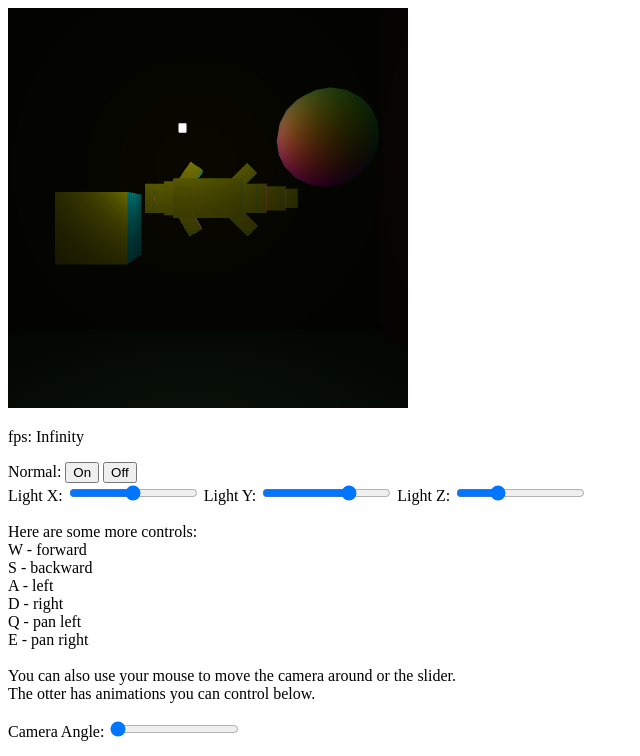
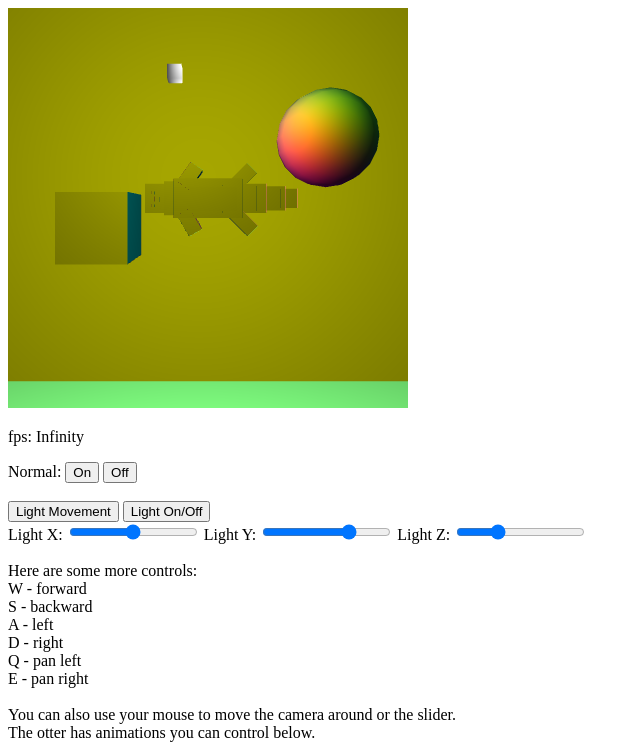
Before and after one commit to cjs44/CSE160, a plain HTML site: page A4/World.html in a window 1280 px wide. Shown: the top 756 px of the page, without its empty margins (0-640 px from the left). Drawn offline with Linux system fonts and the light colour scheme; animation ran at ten frames a second.

Commit message:
Progress but still buggy

```diff
--- a/A4/Cube.js
+++ b/A4/Cube.js
@@ -38,7 +38,7 @@ class Cube {
         gl.uniformMatrix4fv(u_ModelMatrix, false, this.matrix.elements);
 
         if (this.textureNum === 0 && this.texColorWeight === 0) {
-            drawCubeFast();
+            drawCubeTextured();
         } else if (this.textureNum === 2) {
             drawCubeNormal();
         }
--- a/A4/World.html
+++ b/A4/World.html
@@ -16,6 +16,9 @@
       Normal:
       <input type="button" id="normalOn" value="On" />
       <input type="button" id="normalOff" value="Off" />
+      <br><br>
+      <input type="button" id="lightMove" value="Light Movement" />
+      <input type="button" id="light" value="Light On/Off" />
       <br>
       <label for="lightXSlide">Light X:</label>
       <input type="range" id="lightXSlide" name="lightXSlide" min="-250" max="250" value="0" />
--- a/A4/World.js
+++ b/A4/World.js
@@ -16,7 +16,7 @@ var VSHADER_SOURCE =
   void main() {
     gl_Position = u_ProjectionMatrix * u_ViewMatrix * u_GlobalRotation * u_ModelMatrix * a_Position;
     v_UV = a_UV;
-    // v_Normal = normalize(u_NormalMatrix * a_Normal);
+    // v_Normal = normalize(vec3(u_NormalMatrix * vec4(a_Normal, 0.0)));
     v_Normal = a_Normal;
     v_VertPos = u_ModelMatrix * a_Position;
   }`;
@@ -33,6 +33,8 @@ var FSHADER_SOURCE =
   uniform int u_whichTexture;
   uniform float u_texColorWeight;
   uniform vec3 u_lightPos;
+  uniform vec3 u_cameraPos;
+  uniform bool u_lightOn;
   void main() {
     vec4 texColor0 = texture2D(u_Sampler0, v_UV); // texture0
     vec4 texColor1 = texture2D(u_Sampler1, v_UV); // texture1
@@ -57,16 +59,26 @@ var FSHADER_SOURCE =
     //  }
 
     vec3 lightVector = u_lightPos - vec3(v_VertPos);
+    float r = length(lightVector);
 
-    float r = length(lightVector);
-    gl_FragColor = vec4(vec3(gl_FragColor)/(r*r), 1);
+    vec3 L = normalize(lightVector);
+    vec3 N = normalize(v_Normal);
+    float nDotL = max(dot(N,L), 0.0);
 
-    // vec3 L = normalize(lightVector);
-    // vec3 N = normalize(v_Normal);
-    // float nDotL = max(dot(N,L), 0.0);
-    // //gl_FragColor = vec4(vec3(nDotL), 1.0);
-    // gl_FragColor = gl_FragColor * nDotL;
-    // gl_FragColor.a = 1.0;
+    // Reflection
+    vec3 R = reflect(-L, N);
+
+    // Eye
+    vec3 E = normalize(u_cameraPos - vec3(v_VertPos));
+
+    // Specular
+    float specular = pow(max(dot(E, R), 0.0), 5.0);
+
+    vec3 diffuse = vec3(gl_FragColor) * nDotL;
+    vec3 ambient = vec3(gl_FragColor) * 0.3;
+    if (u_lightOn) {
+      gl_FragColor = vec4(specular+diffuse+ambient, 1.0);
+    }
   }`;
 
 // Global vars
@@ -76,6 +88,8 @@ let a_Position;
 let a_UV;
 let a_Normal;
 let u_lightPos;
+let u_lightOn;
+let u_cameraPos;
 let u_Sampler0;
 let u_Sampler1;
 let u_baseColor;
@@ -84,6 +98,7 @@ let u_ModelMatrix;
 let u_GlobalRotation;
 let u_ViewMatrix;
 let u_ProjectionMatrix;
+// let u_NormalMatrix;
 
 // Setup WebGL with canvas
 function setupWebGL() {
@@ -150,6 +165,13 @@ function connectVariablesToGLSL() {
   }
 
   // Get the storage location of u_baseColor
+  u_lightOn = gl.getUniformLocation(gl.program, 'u_lightOn');
+  if (!u_lightOn) {
+    console.log('Failed to get the storage location of u_lightOn');
+    return;
+  }
+
+  // Get the storage location of u_baseColor
   u_baseColor = gl.getUniformLocation(gl.program, 'u_baseColor');
   if (!u_baseColor) {
     console.log('Failed to get the storage location of u_baseColor');
@@ -167,6 +189,13 @@ function connectVariablesToGLSL() {
   u_lightPos = gl.getUniformLocation(gl.program, 'u_lightPos');
   if (!u_lightPos) {
     console.log('Failed to get the storage location of u_lightPos');
+    return false;
+  }
+
+  // Get the storage location of u_lightPos
+  u_cameraPos = gl.getUniformLocation(gl.program, 'u_cameraPos');
+  if (!u_cameraPos) {
+    console.log('Failed to get the storage location of u_cameraPos');
     return false;
   }
 
@@ -198,6 +227,14 @@ function connectVariablesToGLSL() {
     return;
   }
 
+  // Get the storage location of u_NormalMatrix
+  // u_NormalMatrix = gl.getUniformLocation(gl.program, 'u_NormalMatrix');
+  // if (!u_NormalMatrix) {
+  //   console.log('Failed to get the storage location of u_NormalMatrix');
+  //   return;
+  // }
+
+  gl.uniform1f(u_lightOn, g_lightOn);
   // Set initial value for this matrix to identify
   var identifyM = new Matrix4();
   gl.uniformMatrix4fv(u_ModelMatrix, false, identifyM.elements);
@@ -222,11 +259,16 @@ let g_animateLeftLeg = false;
 
 let g_normalOn = true;
 let g_lightPos = [0, 1, -1];
+let g_lightMove = true;
+let g_lightOn = true;
 
 function addActionsForUI() {
   // normal buttons
   document.getElementById('normalOn').onclick = function () { g_normalOn = true; };
   document.getElementById('normalOff').onclick = function () { g_normalOn = false; };
+  // light
+  document.getElementById('lightMove').onclick = function () { g_lightMove = !g_lightMove; };
+  document.getElementById('light').onclick = function () { g_lightOn = !g_lightOn; };
   // light sliders
   document.getElementById('lightXSlide').addEventListener('input', function () { g_lightPos[0] = -this.value / 100; renderScene(); });
   document.getElementById('lightYSlide').addEventListener('input', function () { g_lightPos[1] = this.value / 100; renderScene(); });
@@ -397,7 +439,9 @@ function updateAnimationAngles() {
     g_leftLegAngle = 15 * Math.sin(2 * g_seconds);
   }
 
-  g_lightPos[0] = Math.cos(g_seconds);
+  if (g_lightMove) {
+    g_lightPos[0] = Math.cos(g_seconds);
+  }
 }
 
 function keydown(ev) {
@@ -465,6 +509,13 @@ function renderScene() {
   // View
   gl.uniformMatrix4fv(u_ViewMatrix, false, camera.viewMatrix.elements);
 
+  // Normal
+  // var normalMatrix = new Matrix4();
+  // normalMatrix.set(sky.matrix);
+  // normalMatrix.invert();
+  // normalMatrix.transpose();
+  // gl.uniformMatrix4fv(u_NormalMatrix, false, normalMatrix.elements);
+
   // camera angle
   // slider
   var globalRotMatrix = new Matrix4().rotate(g_globalAngle, 0, 1, 0);
@@ -477,14 +528,19 @@ function renderScene() {
   gl.clear(gl.COLOR_BUFFER_BIT | gl.DEPTH_BUFFER_BIT);
 
   // Light
-  gl.uniform3f(u_lightPos, g_lightPos[0], g_lightPos[1], -g_lightPos[2]);
+  gl.uniform3f(u_lightPos, g_lightPos[0], g_lightPos[1], g_lightPos[2]);
+
+  gl.uniform3f(u_cameraPos, camera.eye[0], camera.eye[1], camera.eye[2]);
+
+  gl.uniform1i(u_lightOn, g_lightOn);
 
   var light = new Cube();
   light.color = [1, 1, 1, 1];
   light.textureNum = 0;
+  // if (g_normalOn) light.textureNum = 2;
   light.texColorWeight = 0.0;
-  light.matrix.translate(g_lightPos[0], g_lightPos[1], -g_lightPos[2]);
-  light.matrix.scale(0.1, 0.1, 0.1);
+  light.matrix.translate(g_lightPos[0], g_lightPos[1], g_lightPos[2]);
+  light.matrix.scale(-0.1, -0.1, -0.1);
   light.render();
 
   // Big box
@@ -492,9 +548,9 @@ function renderScene() {
   sky.color = [0.0, 0.5, 1.0, 1.0];
   sky.textureNum = 1;
   if (g_normalOn) sky.textureNum = 2;
-  sky.texColorWeight = 1.0;
+  sky.texColorWeight = 0.0;
   sky.matrix.translate(0.75, 2, 0);
-  sky.matrix.scale(-10, -10, -10);
+  sky.matrix.scale(-15, -15, -15);
   sky.matrix.translate(-0.5, -0.5, -0.5);
   sky.render();
 
```
